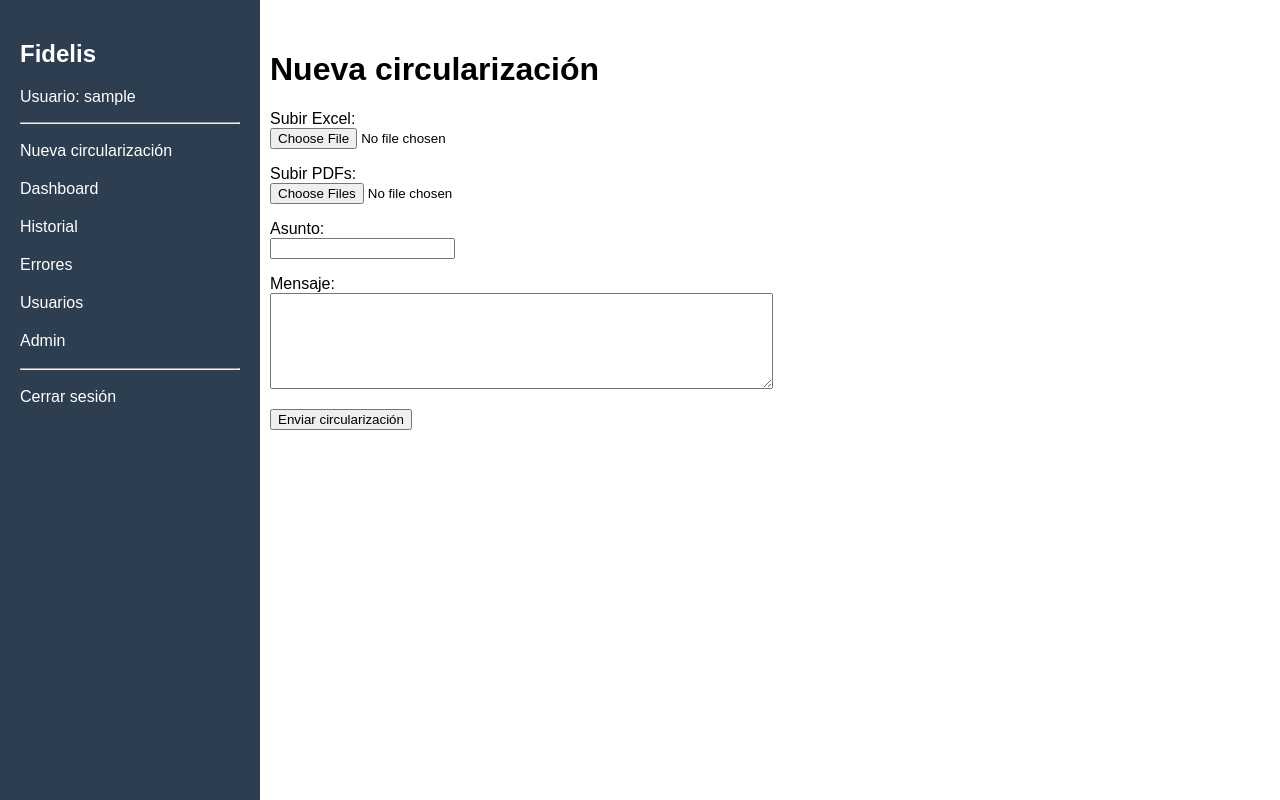
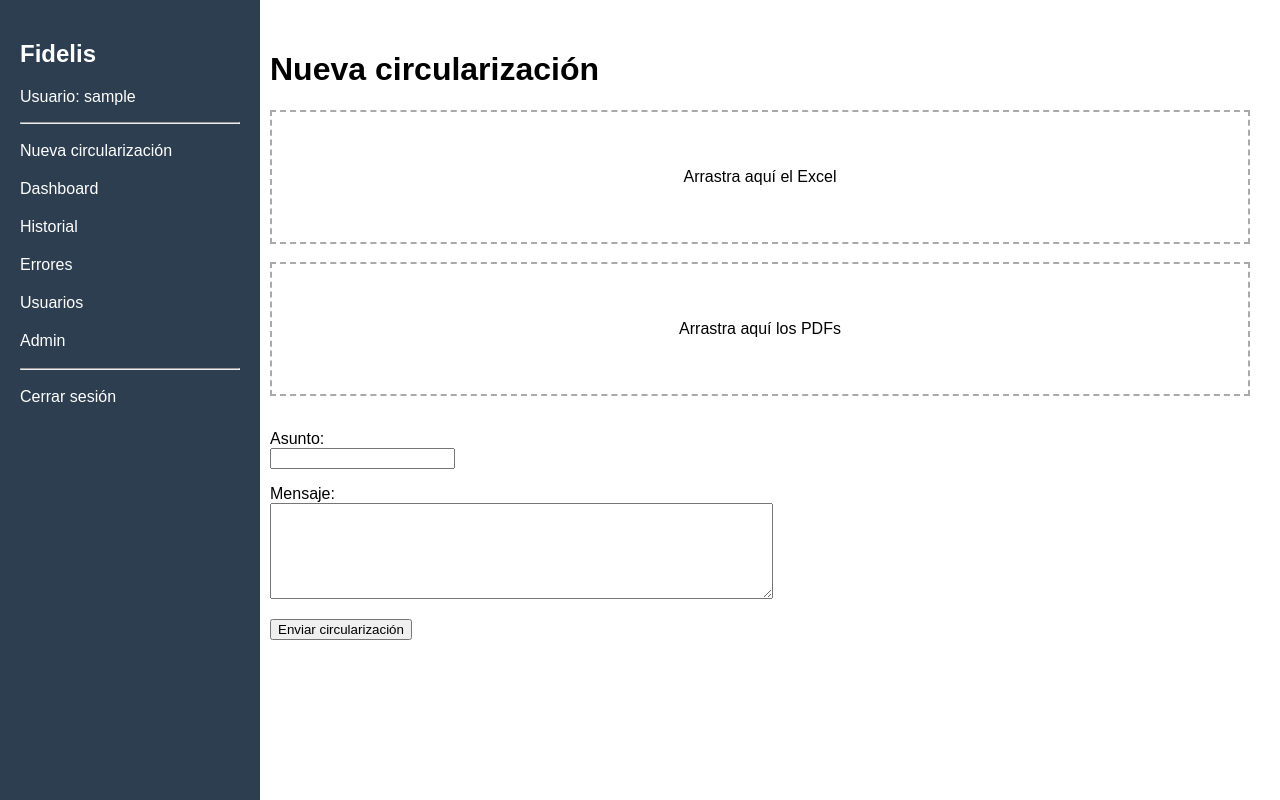
Before and after one commit to nicoduraan06/circularizaciones-fidelis, a FastAPI app: page / in a window 1280 px wide. Run offline with FastAPI, Linux system fonts and the light colour scheme; the visitor is signed in with stand-in values (Sample User, id 1).

Commit message:
Add drag and drop file upload for Excel and PDF attachments

```diff
--- a/templates/form.html
+++ b/templates/form.html
@@ -6,15 +6,19 @@
 
 <form action="/enviar" method="post" enctype="multipart/form-data">
 
-<p>
-<label>Subir Excel:</label><br>
-<input type="file" name="excel_file" accept=".xlsx">
-</p>
+<div class="drop-zone" id="excelDrop">
+<p>Arrastra aquí el Excel</p>
+<input type="file" name="excel_file" accept=".xlsx" hidden>
+</div>
 
-<p>
-<label>Subir PDFs:</label><br>
-<input type="file" name="pdf_files" multiple accept=".pdf">
-</p>
+<br>
+
+<div class="drop-zone" id="pdfDrop">
+<p>Arrastra aquí los PDFs</p>
+<input type="file" name="pdf_files" multiple accept=".pdf" hidden>
+</div>
+
+<br>
 
 <p>
 <label>Asunto:</label><br>
@@ -30,4 +34,57 @@
 
 </form>
 
+<style>
+
+.drop-zone{
+border:2px dashed #aaa;
+padding:40px;
+text-align:center;
+cursor:pointer;
+}
+
+.drop-zone.dragover{
+background:#f0f8ff;
+border-color:#007bff;
+}
+
+</style>
+
+<script>
+
+function setupDropZone(zoneId){
+
+const zone = document.getElementById(zoneId)
+const input = zone.querySelector("input")
+
+zone.addEventListener("click", () => input.click())
+
+zone.addEventListener("dragover", (e)=>{
+e.preventDefault()
+zone.classList.add("dragover")
+})
+
+zone.addEventListener("dragleave", ()=>{
+zone.classList.remove("dragover")
+})
+
+zone.addEventListener("drop",(e)=>{
+
+e.preventDefault()
+zone.classList.remove("dragover")
+
+input.files = e.dataTransfer.files
+
+zone.querySelector("p").innerText =
+e.dataTransfer.files.length + " archivo(s) seleccionados"
+
+})
+
+}
+
+setupDropZone("excelDrop")
+setupDropZone("pdfDrop")
+
+</script>
+
 {% endblock %}
```
Also changed, not shown: 1 other file.
